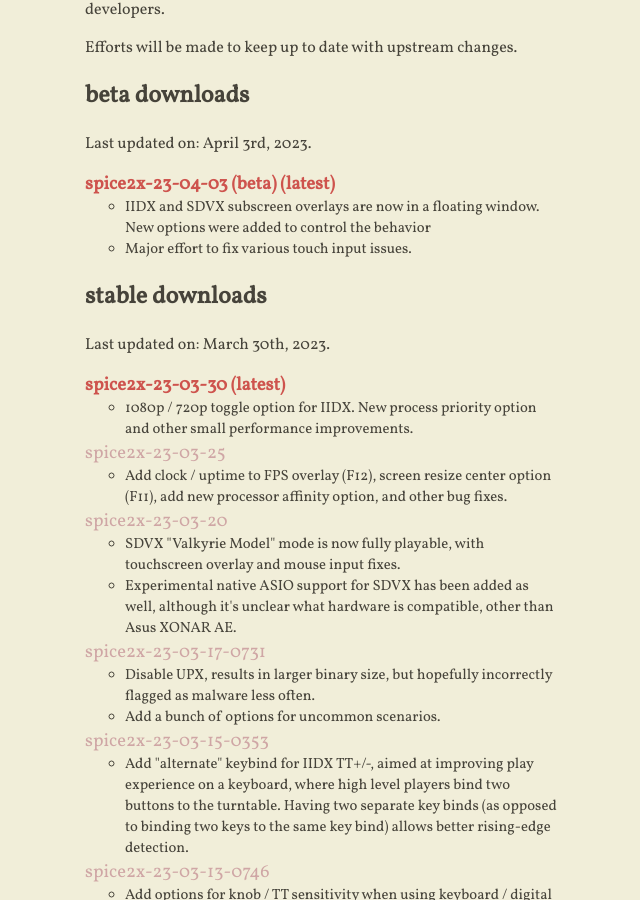
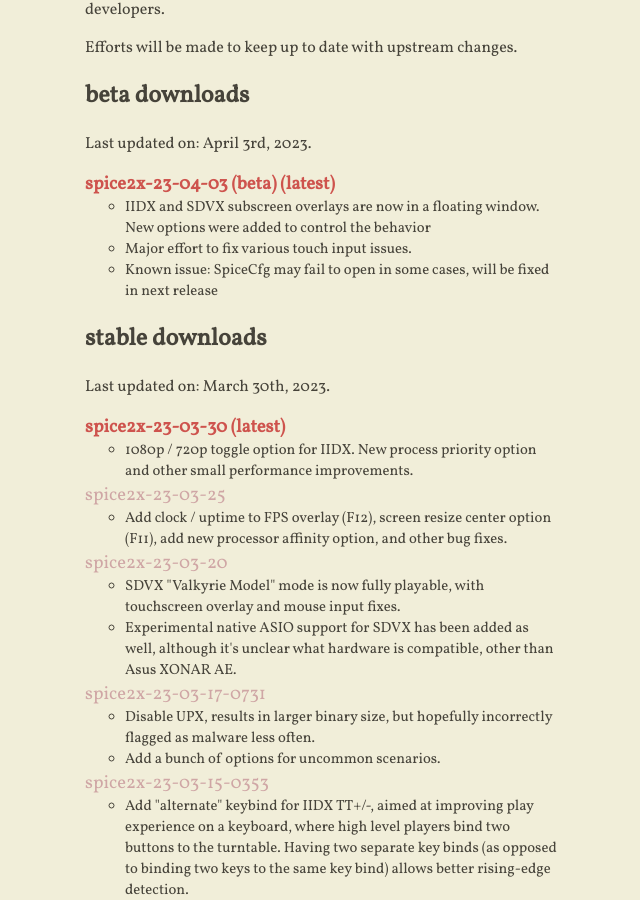
Before and after one commit to spice2x/spice2x.github.io, a Jekyll site: the page built from docs/index.html, in a window 1280 px wide and 900 px high, scrolled down 330 px. Shown: the whole window, without its empty margins (419-1059 px from the left). Built offline with Jekyll 4.4.1, drawn with Linux system fonts in a browser that asks for light colours; nearby versions of some CDN libraries.

Commit message:
bug note

```diff
--- a/docs/_includes/content.html
+++ b/docs/_includes/content.html
@@ -27,6 +27,7 @@
     <ul>
       <li>IIDX and SDVX subscreen overlays are now in a floating window. New options were added to control the behavior</li>
       <li>Major effort to fix various touch input issues.</li>
+      <li>Known issue: SpiceCfg may fail to open in some cases, will be fixed in next release</li>
     </ul>
   </li>
 </ul>
```
